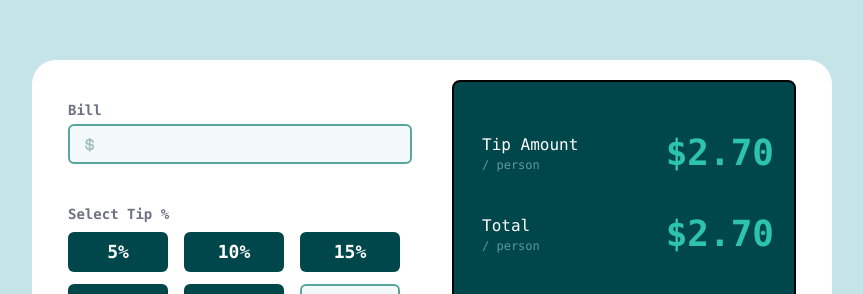
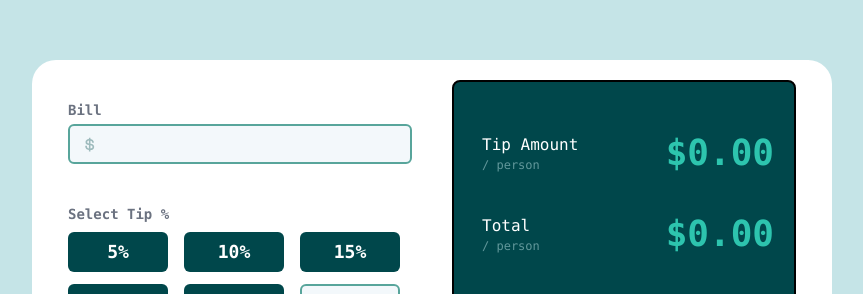
Before and after one commit to IsaacATetteh/tip-calculator, a Next.js app: page / in a window 1280 px wide. Shown: the part 140-434 px from the top of the page, without its empty margins (208-1071 px from the left). Built offline with nearby package versions, Linux system fonts and the light colour scheme.

Commit message:
Basic math logic

```diff
--- a/src/app/page.jsx
+++ b/src/app/page.jsx
@@ -1,9 +1,32 @@
+"use client";
 import Image from "next/image";
+import { useState } from "react";
 
 export default function Home() {
   const buttonStyles =
     "w-[100px] h-10 bg-[#00474B] text-white rounded-md flex items-center justify-center font-semibold text-lg transition duration-500 ease-in-out hover:bg-[#9FE8DF] hover:text-[#034A46]";
+  const [tipAmount, setAmount] = useState("$0.00");
+  const [total, setTotal] = useState("$0.00");
+  const [pError, peopleError] = useState(false);
 
+  function calculateTip(percentage) {
+    const people = parseInt(document.getElementById("people").value, 10);
+    if (people <= 0) {
+      peopleError(true);
+      return;
+    }
+
+    const billInput = parseInt(document.getElementById("bill").value, 10);
+
+    const extra = (billInput * percentage) / 100;
+    const bill = billInput + extra / 100;
+
+    const total = Math.round(bill / people);
+    const tip = Math.round(extra / people);
+
+    setTotal(total);
+    setAmount(tip);
+  }
   return (
     <div className="w-full h-full flex justify-center items-center bg-[#C5E4E7] font-mono">
       <div className="w-[800px] h-[400px] bg-[#ffffff] rounded-3xl flex justify-center items-center gap-10">
@@ -16,6 +39,7 @@ export default function Home() {
           <input
             type="number"
             name=""
+            id="bill"
             className="w-full h-10 border-2 border-[#58A59B] bg-[#F3F8FB] rounded-md text-right font-semibold text-[#093F3D] text-lg"
             style={{
               backgroundImage: `url('/icon-dollar.svg')`,
@@ -29,19 +53,19 @@ export default function Home() {
             Select Tip %
           </p>
           <div className="w-100 h-[100px] grid grid-cols-3 grid-rows-2 gap-1 items-center justify-center">
-            <button className={buttonStyles}>
+            <button className={buttonStyles} onClick={() => calculateTip(5)}>
               <p className="">5%</p>
             </button>
-            <button className={buttonStyles}>
+            <button className={buttonStyles} onClick={() => calculateTip(10)}>
               <p className="">10%</p>
             </button>
-            <button className={buttonStyles}>
+            <button className={buttonStyles} onClick={() => calculateTip(15)}>
               <p className="">15%</p>
             </button>
-            <button className={buttonStyles}>
+            <button className={buttonStyles} onClick={() => calculateTip(25)}>
               <p className="">25%</p>
             </button>
-            <button className={buttonStyles}>
+            <button className={buttonStyles} onClick={() => calculateTip(50)}>
               <p className="">50%</p>
             </button>
             <input
@@ -58,6 +82,7 @@ export default function Home() {
               <input
                 type="number"
                 name=""
+                id="people"
                 className="w-full h-10 border-2 border-[#58A59B] bg-[#F3F8FB] rounded-md text-right font-semibold text-[#093F3D] text-lg"
                 style={{
                   backgroundImage: `url('/icon-person.svg')`,
@@ -75,14 +100,18 @@ export default function Home() {
               <p>Tip Amount</p>
               <p className="text-xs text-[#61989B]">/ person</p>
             </div>
-            <p className="text-[#2DC4AE] font-semibold text-4xl pr-5">$2.70</p>
+            <p className="text-[#2DC4AE] font-semibold text-4xl pr-5">
+              {tipAmount}
+            </p>
           </div>
           <div className=" w-[100%] h-[15%] mt-7 flex justify-between items-center">
             <div className="text-white pl-7">
               <p>Total</p>
               <p className="text-xs text-[#61989B]">/ person</p>
             </div>
-            <p className="text-[#2DC4AE] font-semibold text-4xl pr-5">$2.70</p>
+            <p className="text-[#2DC4AE] font-semibold text-4xl pr-5">
+              {total}
+            </p>
           </div>
           <div className="flex justify-center mt-[100px]">
             <button className=" w-72 h-10 rounded-sm bg-[#26C2AE] font-bold text-[#005956]  transition duration-500 ease-in-out hover:bg-[#9FE8DF]">
```
